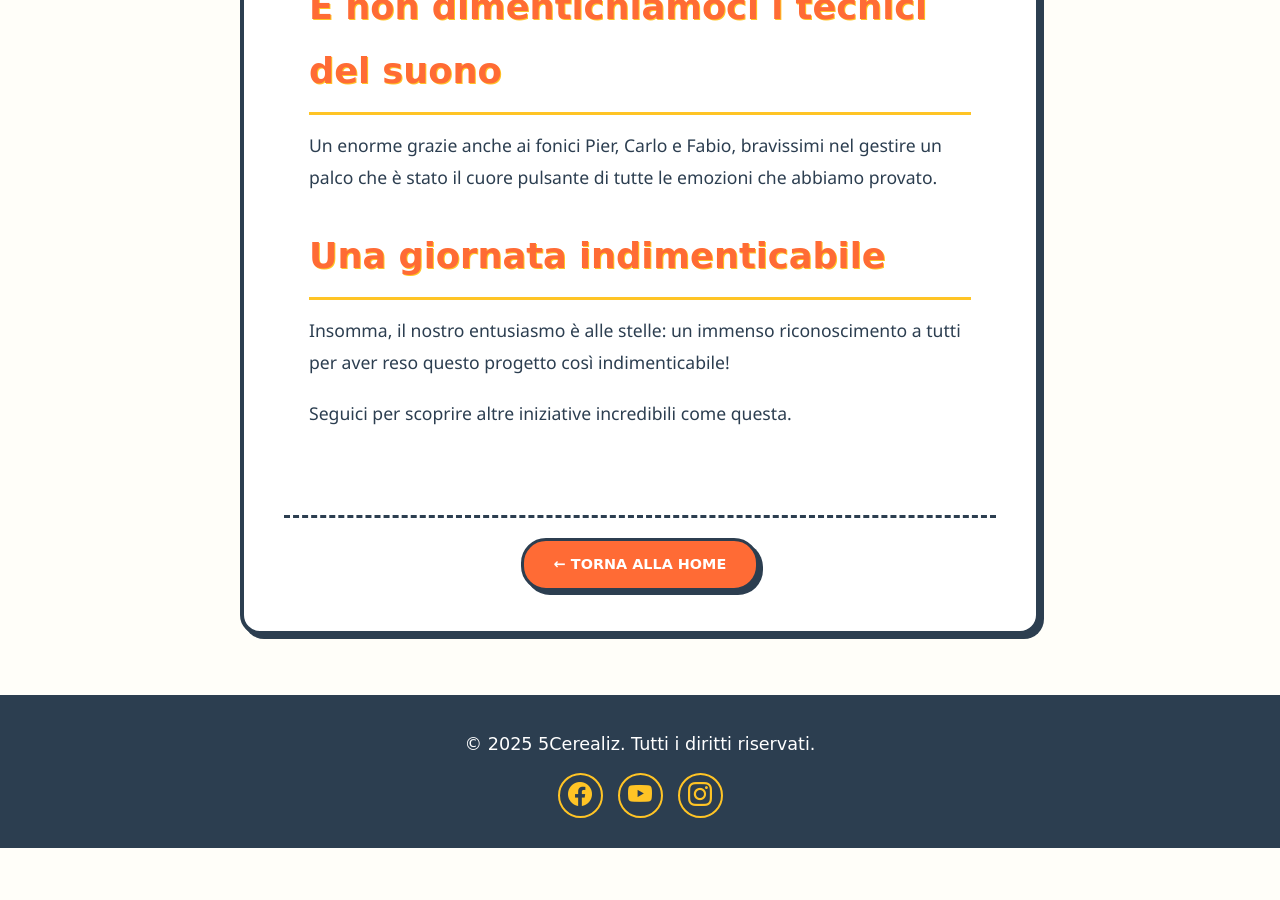
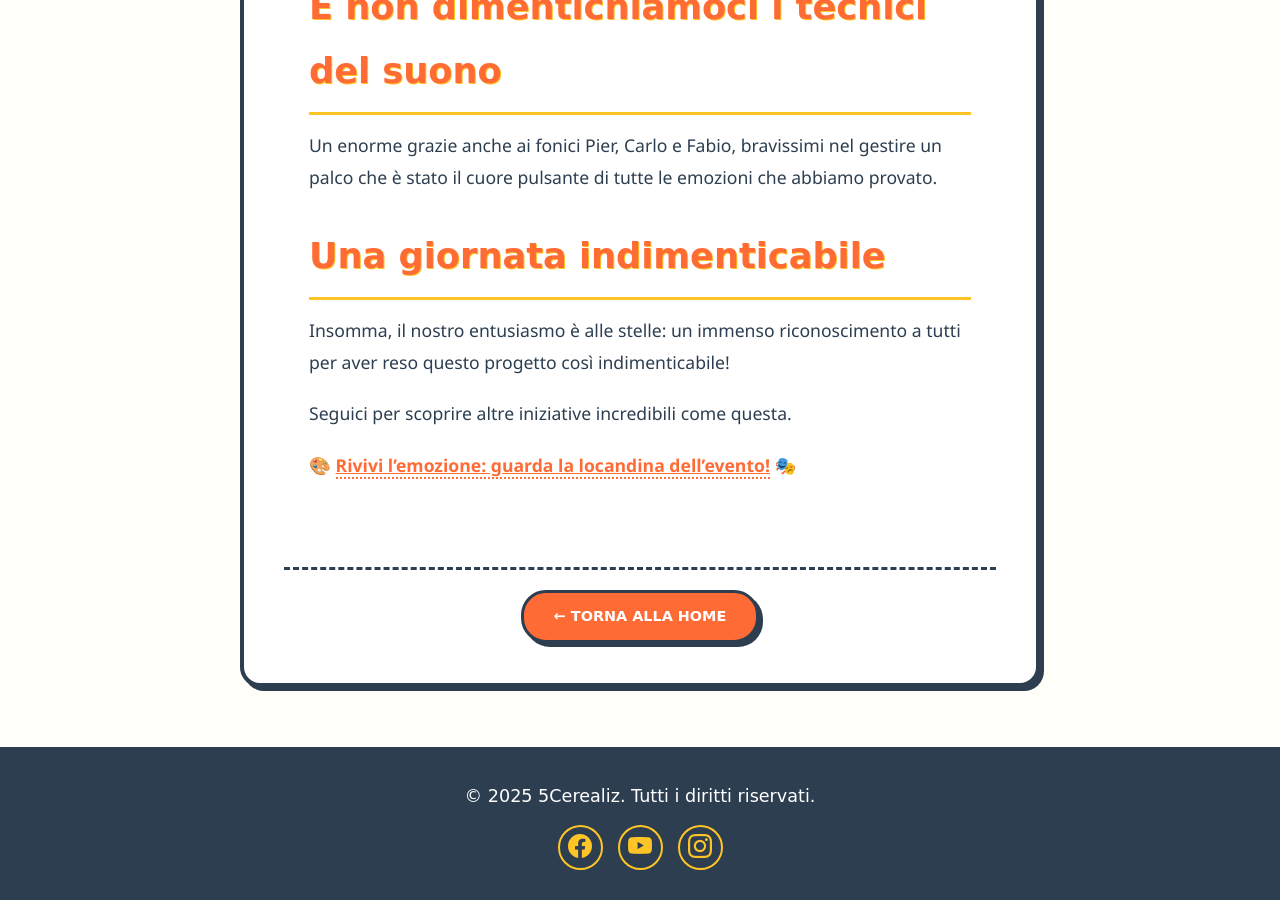
Before and after one commit to thelizberries/blog-5cerealiz, a Jekyll site: the page built from _posts/2025-09-21-5-cerealiz-a-gerenzano-un-esperienza-di-musica-ed-energia-per-salutare-l-estate.md, in a window 1280 px wide and 900 px high, scrolled down 2123 px. Built offline with Jekyll 4.4.1, drawn with Linux system fonts in a browser that asks for light colours; before the commit the page ends 2971 px from its top, so only the background shows below that.

Commit message:
Add event promotion link and enhance closing remarks in Gerenzano post

```diff
--- a/_posts/2025-09-21-5-cerealiz-a-gerenzano-un-esperienza-di-musica-ed-energia-per-salutare-l-estate.md
+++ b/_posts/2025-09-21-5-cerealiz-a-gerenzano-un-esperienza-di-musica-ed-energia-per-salutare-l-estate.md
@@ -36,3 +36,5 @@ Un enorme grazie anche ai fonici Pier, Carlo e Fabio, bravissimi nel gestire un
 Insomma, il nostro entusiasmo è alle stelle: un immenso riconoscimento a tutti per aver reso questo progetto così indimenticabile!
 
 Seguici per scoprire altre iniziative incredibili come questa.
+
+🎨 **<a href="https://www.facebook.com/photo/?fbid=1116246523986813&set=pcb.1109704807974318" target="_blank" rel="noopener" style="text-decoration: underline;">Rivivi l'emozione: guarda la locandina dell'evento!</a>** 🎭
```
